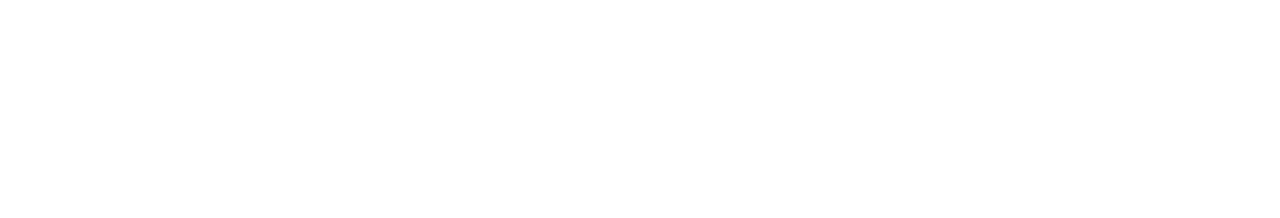
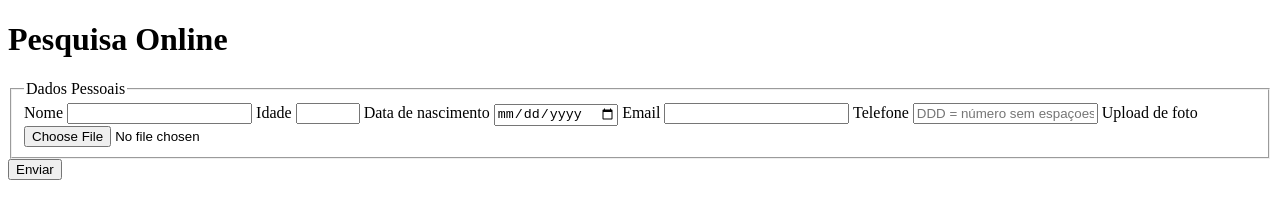
Before and after one commit to Kenny-Dev2/pesquisa-culturama, a plain HTML site: page index.html in a window 1280 px wide. Drawn offline with Linux system fonts and the light colour scheme.

Commit message:
Cria sessão de dados pessoais

```diff
--- a/index.html
+++ b/index.html
@@ -8,6 +8,41 @@
 </head>
 
 <body>
+  <header>
+    <h1>Pesquisa Online</h1>
+  </header>
+  <section>
+    <form action="" method="get">
+      <fieldset>
+        <!-- DADOS PESSOAIS -->
+        <legend>Dados Pessoais</legend>
+        <label for="userName">Nome</label>
+        <input type="text" name="userName" required>
+
+        <label for="userAge">Idade</label>
+        <input type="number" name="userAge" min="12" max="100" required>
+
+        <label for="birthDate">Data de nascimento</label>
+        <input type="date" name="birthDate">
+
+        <label for="userEmail">Email</label>
+        <input type="email" name="userEmail" required>
+
+        <label for="userPhoneNumber">Telefone</label>
+        <input type="tel" name="userPhoneNumber" pattern="[0-9]{11}" placeholder="DDD = número sem espaçoes ou hifen">
+
+        <label for="userImage">Upload de foto</label>
+        <input type="file" accept="image/*" name="userImage">
+      </fieldset>
+
+
+
+
+
+
+      <button type="submit">Enviar</button>
+    </form>
+  </section>
 
 </body>
 
```
